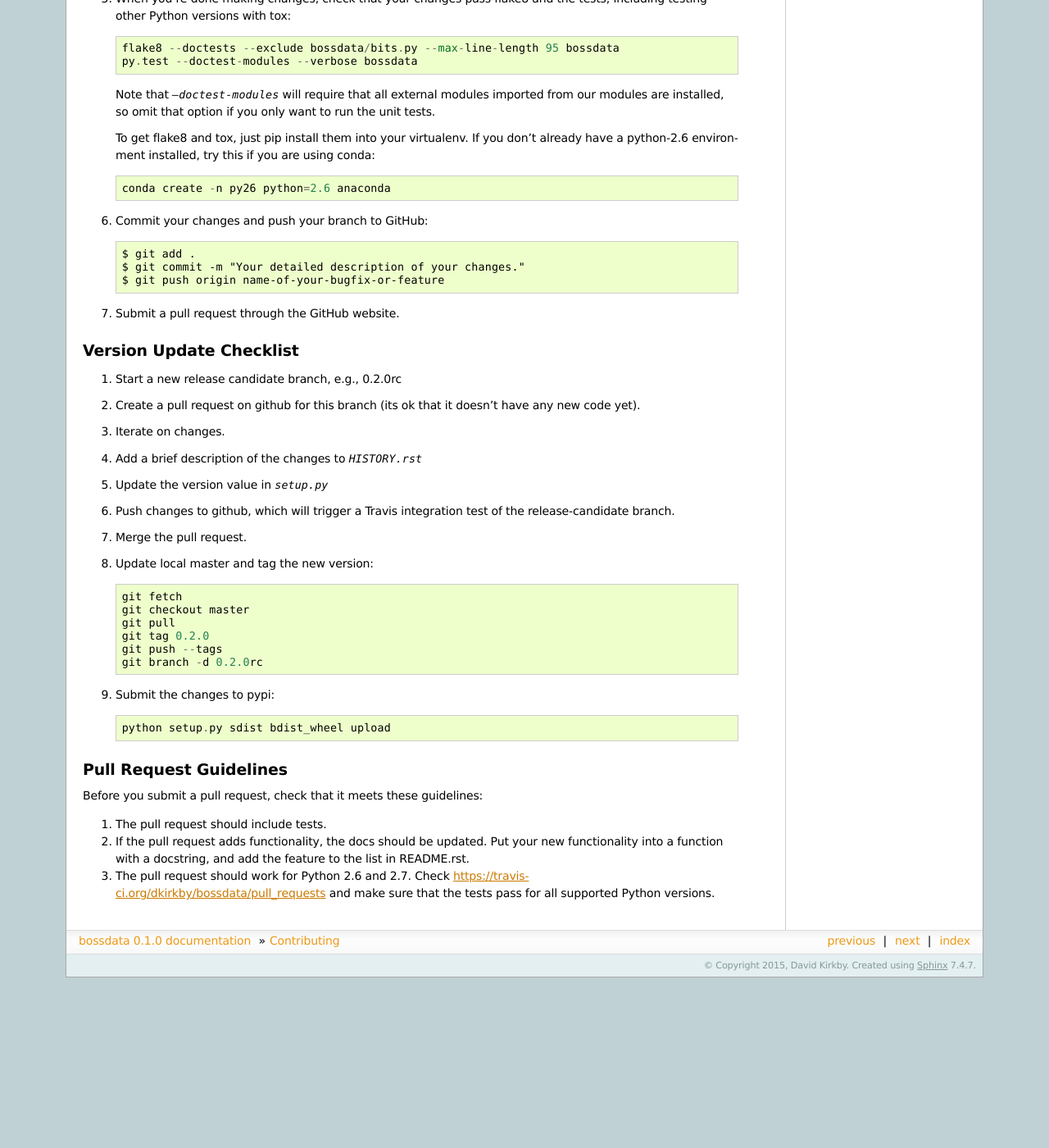
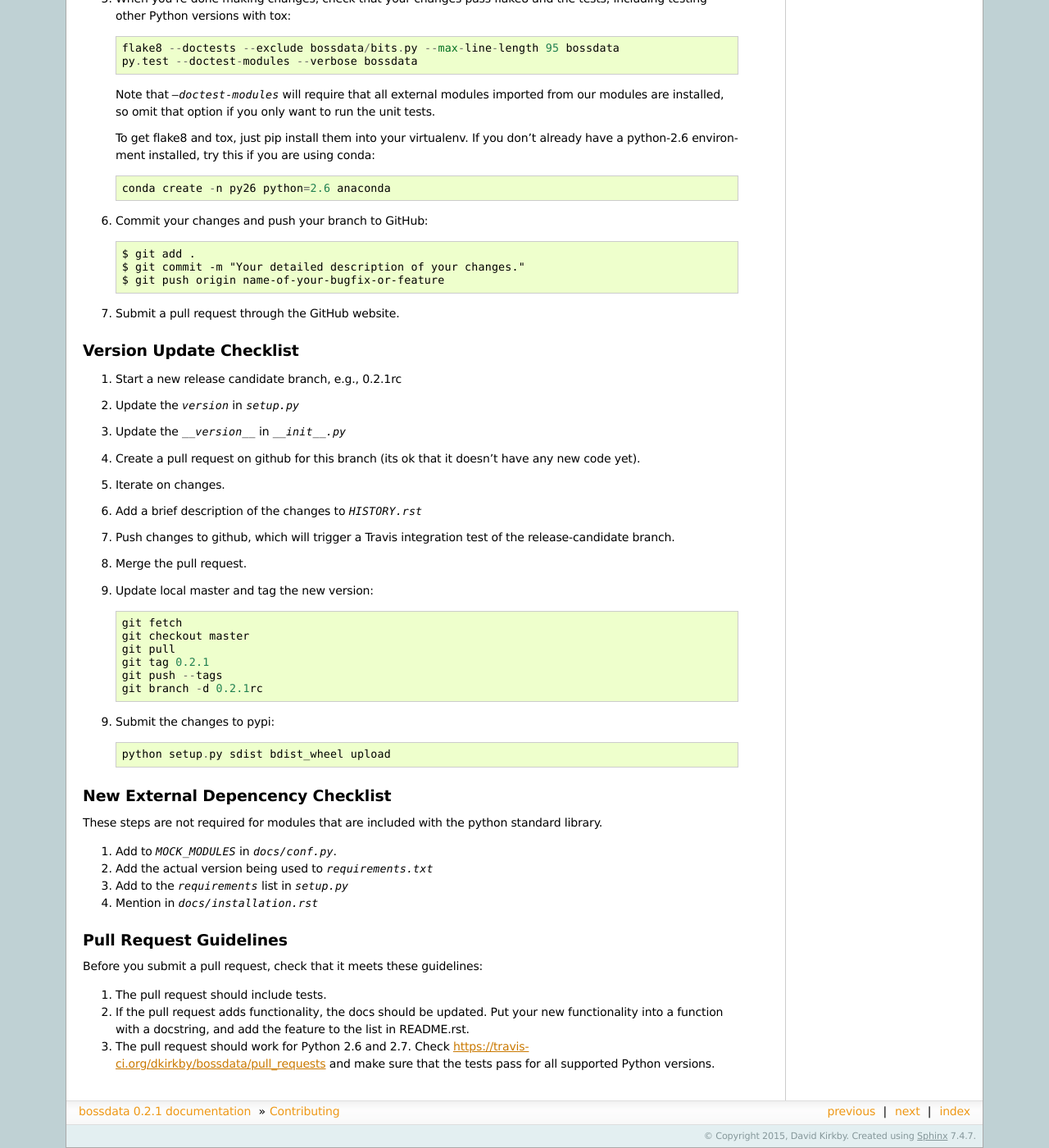
Before and after one commit to dkirkby/bossdata, a Sphinx documentation site: the page built from docs/contributing.rst, in a window 1280 px wide and 1400 px high, scrolled down 1454 px. Shown: the whole window at 82% size. Built offline with Sphinx 7.4.7, drawn with Linux system fonts in a browser that asks for light colours; before the commit the page ends 2646 px from its top, so only the background shows below that; some of the changed text lies outside the part shown.

```diff
--- a/CONTRIBUTING.rst
+++ b/CONTRIBUTING.rst
@@ -105,25 +105,36 @@ Ready to contribute? Here's how to set up `bossdata` for local development.
 Version Update Checklist
 ------------------------
 
-1. Start a new release candidate branch, e.g., 0.2.0rc
-2. Create a pull request on github for this branch (its ok that it doesn't have any new code yet).
-3. Iterate on changes.
-4. Add a brief description of the changes to `HISTORY.rst`
-5. Update the version value in `setup.py`
-6. Push changes to github, which will trigger a Travis integration test of the release-candidate branch.
-7. Merge the pull request.
-8. Update local master and tag the new version::
+1. Start a new release candidate branch, e.g., 0.2.1rc
+2. Update the `version` in `setup.py`
+3. Update the `__version__` in `__init__.py`
+4. Create a pull request on github for this branch (its ok that it doesn't have any new code yet).
+5. Iterate on changes.
+6. Add a brief description of the changes to `HISTORY.rst`
+7. Push changes to github, which will trigger a Travis integration test of the release-candidate branch.
+8. Merge the pull request.
+9. Update local master and tag the new version::
 
     git fetch
     git checkout master
     git pull
-    git tag 0.2.0
+    git tag 0.2.1
     git push --tags
-    git branch -d 0.2.0rc
+    git branch -d 0.2.1rc
 
 9. Submit the changes to pypi::
 
     python setup.py sdist bdist_wheel upload
+
+New External Depencency Checklist
+------------------------
+
+These steps are not required for modules that are included with the python standard library.
+
+1. Add to `MOCK_MODULES` in `docs/conf.py`.
+2. Add the actual version being used to `requirements.txt`
+3. Add to the `requirements` list in `setup.py`
+4. Mention in `docs/installation.rst`
 
 Pull Request Guidelines
 -----------------------
--- a/bossdata/__init__.py
+++ b/bossdata/__init__.py
@@ -3,4 +3,4 @@
 
 __author__ = 'David Kirkby'
 __email__ = 'dkirkby@uci.edu'
-__version__ = '0.1.0'
+__version__ = '0.2.1'
--- a/docs/conf.py
+++ b/docs/conf.py
@@ -34,13 +34,17 @@ class Mock(MagicMock):
     def __div__(self, other):
         return Mock()
 
-# List all packages here that we import but that ReadTheDocs can safely ignore.
+# List all external packages (i.e., not part of the python standard library) here that
+# we import but that ReadTheDocs can safely ignore.
 # When a submodule is used, its parents also need to be listed here.
 MOCK_MODULES = [
     'requests',
     'progressbar',
     'astropy',
     'astropy.table',
+    'sqlite3',
+    'numpy',
+    'numpy.ma',
 ]
 if on_rtd:
     sys.modules.update((mod_name, Mock()) for mod_name in MOCK_MODULES)
--- a/docs/installation.rst
+++ b/docs/installation.rst
@@ -15,3 +15,5 @@ The following additional pacakges are used by bossdata and will be installed aut
  * progressbar
  * astropy
  * fitsio
+ * numpy
+ * sqlite3
--- a/requirements.txt
+++ b/requirements.txt
@@ -6,3 +6,5 @@ requests==2.7.0
 progressbar==2.3
 astropy==1.0.1
 fitsio==0.9.7
+sqlite3==2.6.0
+numpy==1.9.2
--- a/setup.py
+++ b/setup.py
@@ -34,6 +34,8 @@ requirements = [
     'progressbar>=2.3',
     'astropy>=1.0.1',
     'fitsio>=0.9.7',
+    'numpy>=1.9.2',
+    'sqlite3>=2.6.0',
 ]
 
 test_requirements = [
@@ -42,7 +44,7 @@ test_requirements = [
 
 setup(
     name='bossdata',
-    version='0.2.0',
+    version='0.2.1',
     description='Tools to access SDSS BOSS data.',
     long_description=readme + '\n\n' + history,
     author='David Kirkby',
```
